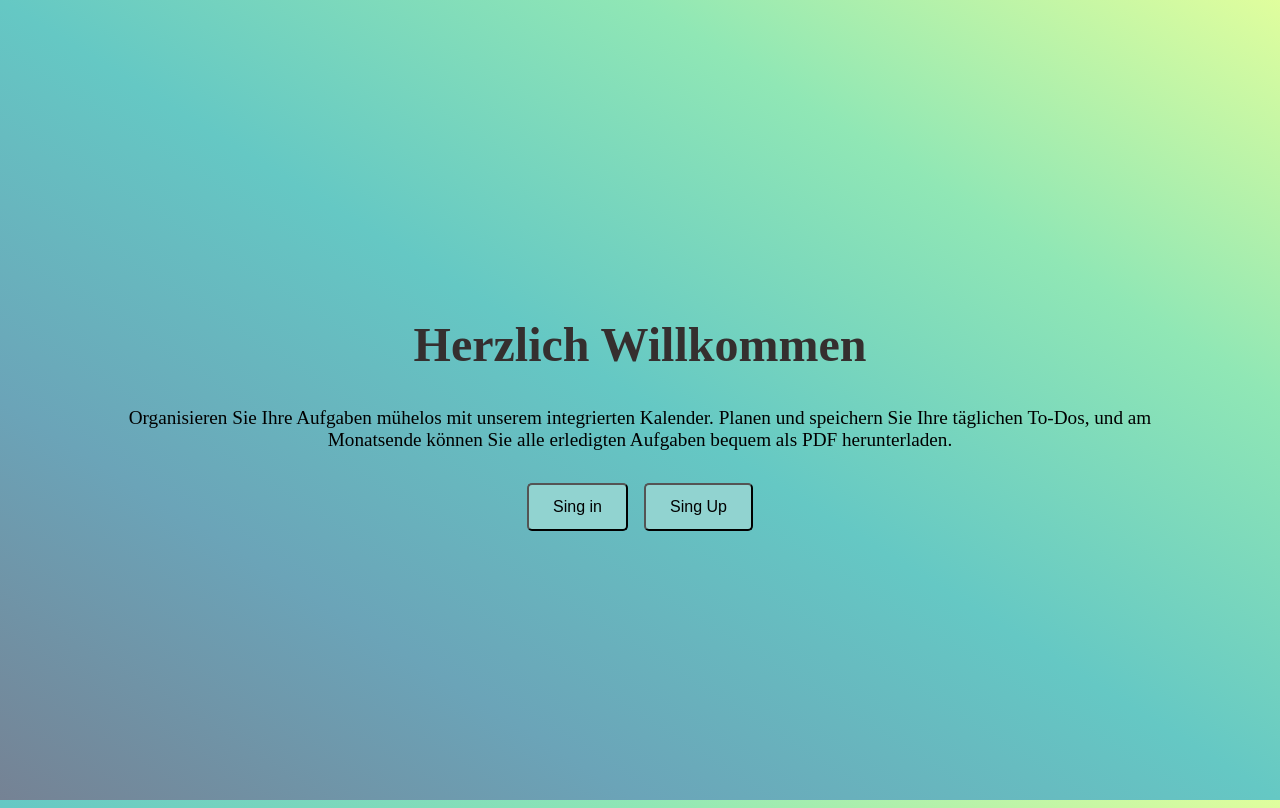
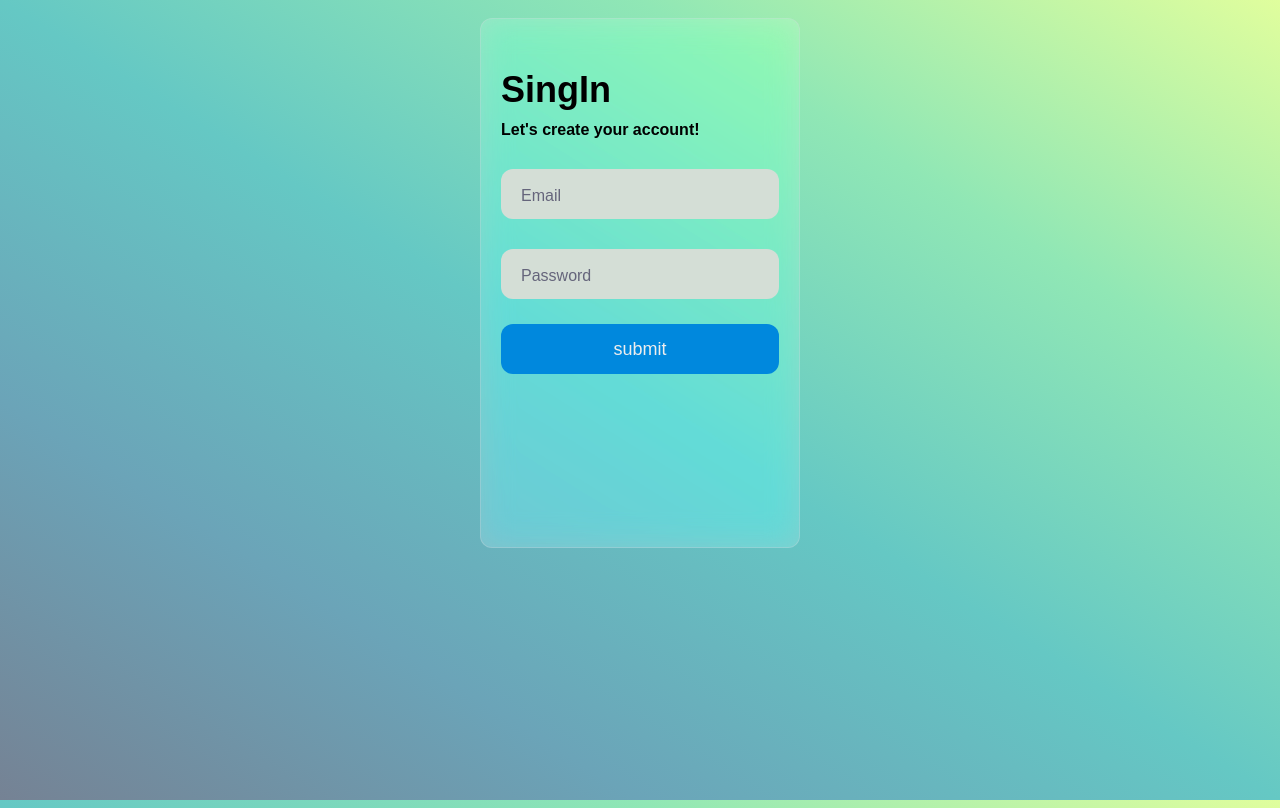
Before and after one commit to FBAgol/ToDoList-onCalender, a Vue app: page / in a window 1280 px wide. Both pictures are taken after a click on the button "Sing in". Built offline with nearby package versions, Linux system fonts and the light colour scheme.

Commit message:
created singin,singup and landingpage and style them

```diff
--- a/src/App.vue
+++ b/src/App.vue
@@ -1,6 +1,6 @@
 <template>
   <div :class="calenderContent ? 'hidden' : 'show'">
-    <LaningPage @tok="getToken($event)"></LaningPage>
+    <LaningPage @tok="getToken($event)" @is-auth="getAuthResult($event)"></LaningPage>
   </div>
   <div :class="calenderContent ? 'show' :'hidden'" class="main">
     <section class="allOfMonths">
@@ -42,6 +42,12 @@ import AOS from 'aos'
 const calenderContent=ref(false)
 
 function getToken(e:string){
+  if(e) {
+    calenderContent.value=true
+  }
+}
+
+function getAuthResult(e:boolean){
   if(e) {
     calenderContent.value=true
   }
--- /dev/null
+++ b/src/assets/main.css
@@ -0,0 +1,3 @@
+body{
+    background-color: black;
+}
--- a/src/assets/style/main.css
+++ b/src/assets/style/main.css
@@ -1,8 +1,15 @@
-body{
+body {
     background-image: linear-gradient(to right top, #758294, #6ba4b8, #65c8c4, #90e7b5, #e0fe9d);
     height: 100%;
     overflow: auto;
+    scrollbar-width: none; /* Versteckt die Scroll-Leiste in Firefox */
 }
+
+/* Versteckt die Scroll-Leiste in Webkit-basierten Browsern */
+::-webkit-scrollbar {
+    display: none;
+}
+
 html {
     overflow: hidden;
     height: 100%;
--- a/src/components/LandingPage.vue
+++ b/src/components/LandingPage.vue
@@ -9,8 +9,19 @@
       <button data-aos="fade-up-left" @click="singUPContent" class="button">Sing Up</button>
     </div>
   </div>
-  <singin :class="singInActive ? 'show' : 'hidden'">SingIn</singin>
-  <singup  @token="getToken($event)" :class="singUpActive ? 'show' : 'hidden'">singup</singup>
+  <div class="error" :class="userDupplicate ? 'show' : 'hidden'">
+        <span>{{ errorContent }}</span><b class="closeError">&times;</b>
+  </div>
+  <div class="error" :class="!isAuthen ? 'show' : 'hidden'">
+    <span>{{authContent }}</span><b class="closeError">&times;</b>
+  </div>
+
+  <div class="auth">
+    <singup @user-dupplicate="getDupplicateError($event)" @token="getToken($event)" :class="singUpActive ? 'show' : 'hidden'">singup</singup>
+    <singin @is-authenticated="getAuthResult($event)" :class="singInActive ? 'show' : 'hidden'">SingIn</singin>
+
+  </div>
+
 </template>
 
 <script setup lang="ts">
@@ -25,12 +36,20 @@ onMounted(async () => {
   })
 })
 
-const emits = defineEmits(["tok"])
+const emits = defineEmits(["tok", "isAuth"])
+const errorContent = ref<string>("User already exists")
 const singInActive = ref(false)
 const landingSeite = ref()
+const userDupplicate = ref(false)
+const isAuthen = ref(true)
+const authContent = ref<string>("password or email is wrong")
 
 function singInContent() {
   singInActive.value = true
+  if (singInActive.value) {
+    landingSeite.value.classList.add("hidden")
+
+  }
 }
 
 const singUpActive = ref(false)
@@ -46,8 +65,20 @@ function singUPContent() {
 
 function getToken(e: string) {
   if (e) {
-    //console.log("token:    ",e)
     return emits("tok", e)
+  }
+}
+
+function getAuthResult(e: boolean) {
+  if (!e) {
+    isAuthen.value = false
+  }
+  return emits("isAuth", e)
+}
+
+function getDupplicateError(e: boolean) {
+  if (e) {
+   userDupplicate.value = true
   }
 }
 </script>
@@ -104,5 +135,23 @@ p {
 .show {
   visibility: visible;
 }
+.auth{
+  display: flex;
+  justify-content: center;
+  align-items: center;
+  margin-bottom: 5px;
 
+}
+.error {
+  background-color: #f44336;
+  color: white;
+  padding: 15px;
+  margin-bottom: 20px;
+  border-radius: 10px;
+  width: 320px;
+}
+
+.closeError {
+    cursor: pointer;
+}
 </style>
--- a/src/components/auth/SingIn.vue
+++ b/src/components/auth/SingIn.vue
@@ -1,3 +1,226 @@
 <template>
-    <div></div>
-</template>
+    <div>
+        <div class="error" :class="NotFoundUser ? 'show' : 'hidden'">
+          {{ errorContent }}<b>&times;</b>
+        </div>
+        <form @submit.prevent="getUserData" class="form">
+          <div class="title">SingIn</div>
+          <div class="subtitle">Let's create your account!</div>
+          <div class="input-container ic2">
+            <input v-model="email" id="email" class="input" type="text" placeholder=" " />
+            <div class="cut cut-short"></div>
+            <label for="email" class="placeholder">Email</label>
+          </div>
+          <div class="input-container ic2">
+            <input v-model="password" id="password" class="input" type="text" placeholder=" " />
+            <div class="cut cut-short"></div>
+            <label for="password" class="placeholder">Password</label>
+          </div>
+          <button  class="submit">submit</button>
+      </form>
+
+    </div>
+  </template>
+
+  <script setup lang="ts">
+  import { ref,defineEmits } from 'vue';
+  import AOS from 'aos'
+
+  const emits=defineEmits(["isAuthenticated"])
+  const email = ref<string>("");
+  const password = ref<string>("");
+  const errorContent = ref<string>("User already exists")
+  const NotFoundUser=ref(false)
+
+  // Funktion zum Verarbeiten der Formulardaten
+  async function getUserData(): Promise<string | void> {
+      const user = {
+          email: email.value,
+          password: password.value,
+      };
+
+      try {
+          // in fetch sollen wir nicht "http://localhost:3000/" schrieben das wurde in vue.config.js für Proxy
+          // verwendet. das heißt alle fetch api bekommen diese Adresse und wir müssen nur den Endpointname schreiben.
+          const response = await fetch("/user/login",
+              {
+                  method: "POST",
+                  //credentials: 'include',
+                  headers: {
+                      "Access-Control-Allow-Origin": "*",
+                      "Content-Type": "application/json"
+                  },
+                  body: JSON.stringify(user)
+              }
+          );
+
+          if (!response.ok) {
+              const errorText = await response.json();
+
+              throw new Error(`Server Error 1: ${errorText.message}`);
+          }
+
+          const result = await response.json();
+
+          console.log( result)
+          emits("isAuthenticated", result)
+
+
+      } catch (error) {
+          console.error("Fetch error 2:", error);
+      }
+  }
+  AOS.init({
+      duration: 2800,
+    })
+
+  </script>
+
+
+  <style scoped>
+
+
+  .form {
+    border-radius: 20px;
+    box-sizing: border-box;
+    height: 530px;
+    padding: 20px;
+    margin: 10px 0 10px 0;
+    width: 320px;
+    backdrop-filter: blur(15px) saturate(153%);
+      -webkit-backdrop-filter: blur(15px) saturate(153%);
+      background-color: rgba(255, 255, 255, 0.2);
+      border-radius: 12px;
+      border: 1px solid rgba(209, 213, 219, 0.3);
+
+  }
+
+  .title {
+    color: black;
+    font-family: sans-serif;
+    font-size: 36px;
+    font-weight: 600;
+    margin-top: 30px;
+  }
+
+  .subtitle {
+    color: black;
+    font-family: sans-serif;
+    font-size: 16px;
+    font-weight: 600;
+    margin-top: 10px;
+  }
+
+  .input-container {
+    height: 50px;
+    position: relative;
+    width: 100%;
+  }
+
+  .ic1 {
+    margin-top: 40px;
+  }
+
+  .ic2 {
+    margin-top: 30px;
+  }
+
+  .input {
+    background-color:  #d4ded6;
+    border-radius: 12px;
+    border: 0;
+    box-sizing: border-box;
+    color: black;
+    font-size: 18px;
+    height: 100%;
+    outline: 0;
+    padding: 4px 20px 0;
+    width: 100%;
+  }
+
+  .cut {
+
+    border-radius: 10px;
+    height: 20px;
+    left: 20px;
+    position: absolute;
+    top: -20px;
+    transform: translateY(0);
+    transition: transform 200ms;
+    width: 76px;
+  }
+
+  .cut-short {
+    width: 50px;
+  }
+
+  .input:focus ~ .cut,
+  .input:not(:placeholder-shown) ~ .cut {
+    transform: translateY(8px);
+    backdrop-filter: blur(15px) saturate(153%);
+      -webkit-backdrop-filter: blur(15px) saturate(153%);
+      background-color: rgba(255, 255, 255, 0.2);
+      border-radius: 12px;
+      border: 1px solid rgba(209, 213, 219, 0.3);
+  }
+
+  .placeholder {
+    color: #65657b;
+    font-family: sans-serif;
+    left: 20px;
+    line-height: 14px;
+    pointer-events: none;
+    position: absolute;
+    transform-origin: 0 50%;
+    transition: transform 200ms, color 200ms;
+    top: 20px;
+  }
+
+  .input:focus ~ .placeholder,
+  .input:not(:placeholder-shown) ~ .placeholder {
+    transform: translateY(-30px) translateX(10px) scale(0.75);
+  }
+
+  .input:not(:placeholder-shown) ~ .placeholder {
+    color: #808097;
+  }
+
+  .input:focus ~ .placeholder {
+    color: #dc2f55;
+  }
+
+  .submit {
+    background-color: #08d;
+    border-radius: 12px;
+    border: 0;
+    box-sizing: border-box;
+    color: #eee;
+    cursor: pointer;
+    font-size: 18px;
+    height: 50px;
+    margin-top: 25px;
+    /* outline: 0; */
+    text-align: center;
+    width: 100%;
+  }
+
+  .submit:active {
+    background-color: #06b;
+  }
+
+  .show{
+    visibility: visible;
+  }
+
+  .hidden{
+    display: none;
+  }
+
+  .error {
+    background-color: #f44336;
+    color: white;
+    padding: 15px;
+    margin-bottom: 20px;
+    border-radius: 10px;
+  }
+  </style>
--- a/src/components/auth/SingUp.vue
+++ b/src/components/auth/SingUp.vue
@@ -1,5 +1,6 @@
 <template>
   <div>
+
       <form @submit.prevent="getUserData" class="form">
         <div class="title">SingUp</div>
         <div class="subtitle">Let's create your account!</div>
@@ -25,21 +26,25 @@
         </div>
         <button  class="submit">submit</button>
     </form>
+
   </div>
 </template>
 
 <script setup lang="ts">
 import { ref, defineEmits } from 'vue';
+import AOS from 'aos'
 
-const emits=defineEmits(["token"])
-// Definiere ref-Variablen für die Eingabefelder
+const emits=defineEmits(["token", "userDupplicate"])
 const fname = ref<string>("");
 const lastname = ref<string>("");
 const email = ref<string>("");
 const password = ref<string>("");
 
-// Funktion zum Verarbeiten der Formulardaten
-async function getUserData() {
+const userDupplicate=ref(false)
+
+
+
+async function getUserData(): Promise<string | void> {
     const user = {
         firstname: fname.value,
         lastname: lastname.value,
@@ -63,39 +68,44 @@ async function getUserData() {
         );
 
         if (!response.ok) {
-            const errorText = await response.text();
-            throw new Error(`Server Error 1: ${errorText}`);
+            const errorText = await response.json();
+            if(errorText.message==="User already exists"){
+              userDupplicate.value=true
+              if(userDupplicate.value){
+                emits("userDupplicate", userDupplicate.value)
+
+              }
+            }
+
+            throw new Error(`Server Error 1: ${errorText.message}`);
         }
 
         const result = await response.json();
 
         //console.log(typeof result)
-        return emits("token", result)
+         emits("token", result)
 
 
     } catch (error) {
         console.error("Fetch error 2:", error);
     }
 }
-
+AOS.init({
+    duration: 2800,
+  })
 
 </script>
 
 
 <style scoped>
-body {
-  align-items: center;
-  background-color: #000;
-  display: flex;
-  justify-content: center;
-  height: 100vh;
-}
+
 
 .form {
   border-radius: 20px;
   box-sizing: border-box;
-  height: 550px;
+  height: 530px;
   padding: 20px;
+  margin: 10px 0 10px 0;
   width: 320px;
   backdrop-filter: blur(15px) saturate(153%);
     -webkit-backdrop-filter: blur(15px) saturate(153%);
@@ -149,11 +159,7 @@ body {
 }
 
 .cut {
-  backdrop-filter: blur(15px) saturate(153%);
-    -webkit-backdrop-filter: blur(15px) saturate(153%);
-    background-color: rgba(255, 255, 255, 0.2);
-    border-radius: 12px;
-    border: 1px solid rgba(209, 213, 219, 0.3);
+
   border-radius: 10px;
   height: 20px;
   left: 20px;
@@ -171,6 +177,11 @@ body {
 .input:focus ~ .cut,
 .input:not(:placeholder-shown) ~ .cut {
   transform: translateY(8px);
+  backdrop-filter: blur(15px) saturate(153%);
+    -webkit-backdrop-filter: blur(15px) saturate(153%);
+    background-color: rgba(255, 255, 255, 0.2);
+    border-radius: 12px;
+    border: 1px solid rgba(209, 213, 219, 0.3);
 }
 
 .placeholder {
@@ -207,7 +218,7 @@ body {
   cursor: pointer;
   font-size: 18px;
   height: 50px;
-  margin-top: 38px;
+  margin-top: 25px;
   /* outline: 0; */
   text-align: center;
   width: 100%;
@@ -217,4 +228,11 @@ body {
   background-color: #06b;
 }
 
+.show{
+  visibility: visible;
+}
+
+.hidden{
+  display: none;
+}
 </style>
--- a/src/store/index.ts
+++ b/src/store/index.ts
@@ -1,6 +1,5 @@
 import { defineStore } from "pinia";
 import { ref } from 'vue'
-
 
 export const mainStore = defineStore('store', () => {
   // current year
--- /dev/null
+++ b/src/views/ShowProfil.vue
@@ -0,0 +1,3 @@
+<template>
+    <div></div>
+</template>
--- a/vue.config.js
+++ b/vue.config.js
@@ -7,7 +7,7 @@ module.exports = defineConfig({
 module.exports = {
   devServer: {
     proxy: {
-      '': {
+      '/user': {
         target: 'http://localhost:3000/',
         ws: true,
         changeOrigin: true
```
Also changed, not shown: src/router/index.ts (+5 -3 lines), src/views/HomeView.vue (+3 -13 lines). Lines whose indentation alone changed are shown as unchanged.
